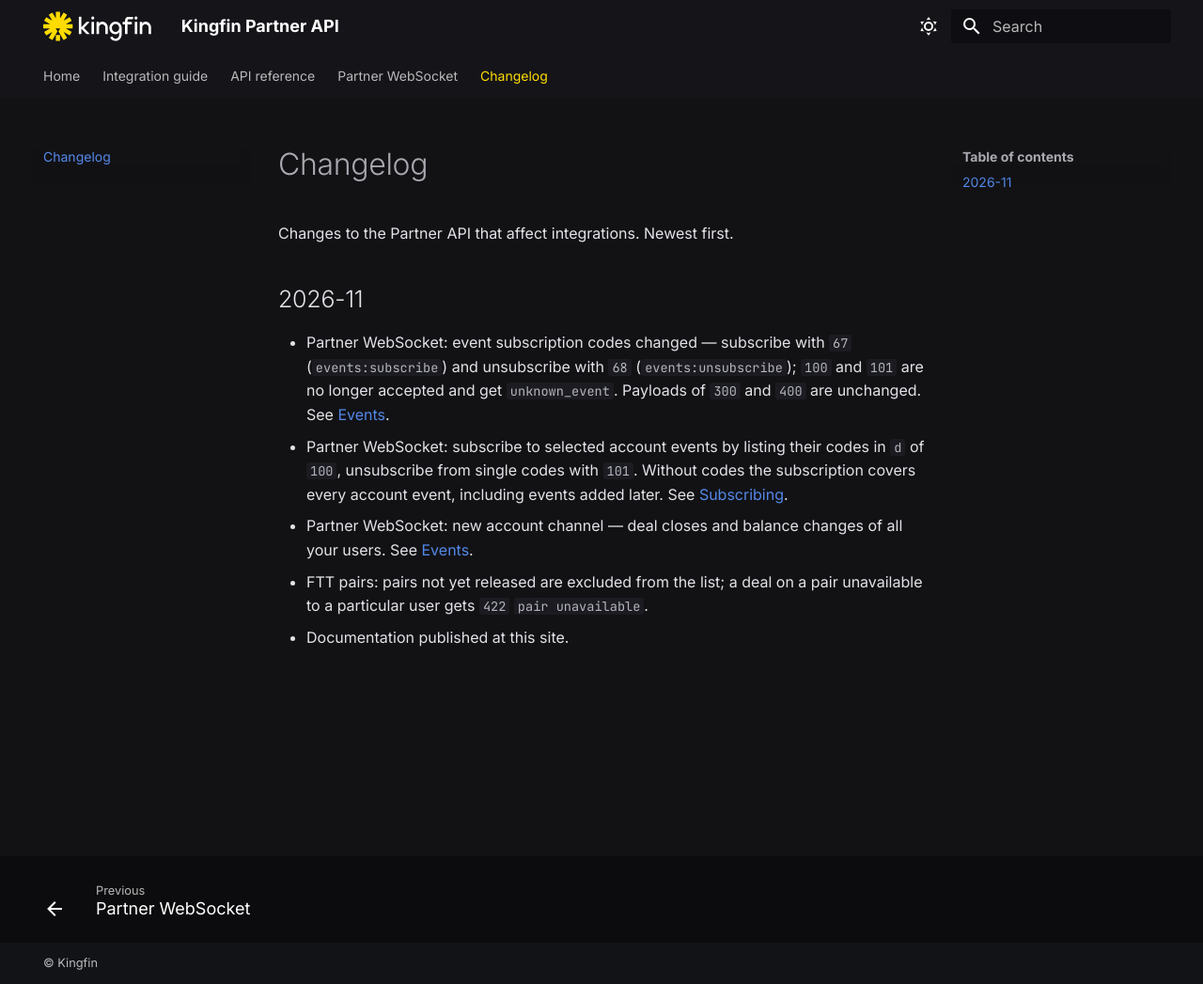
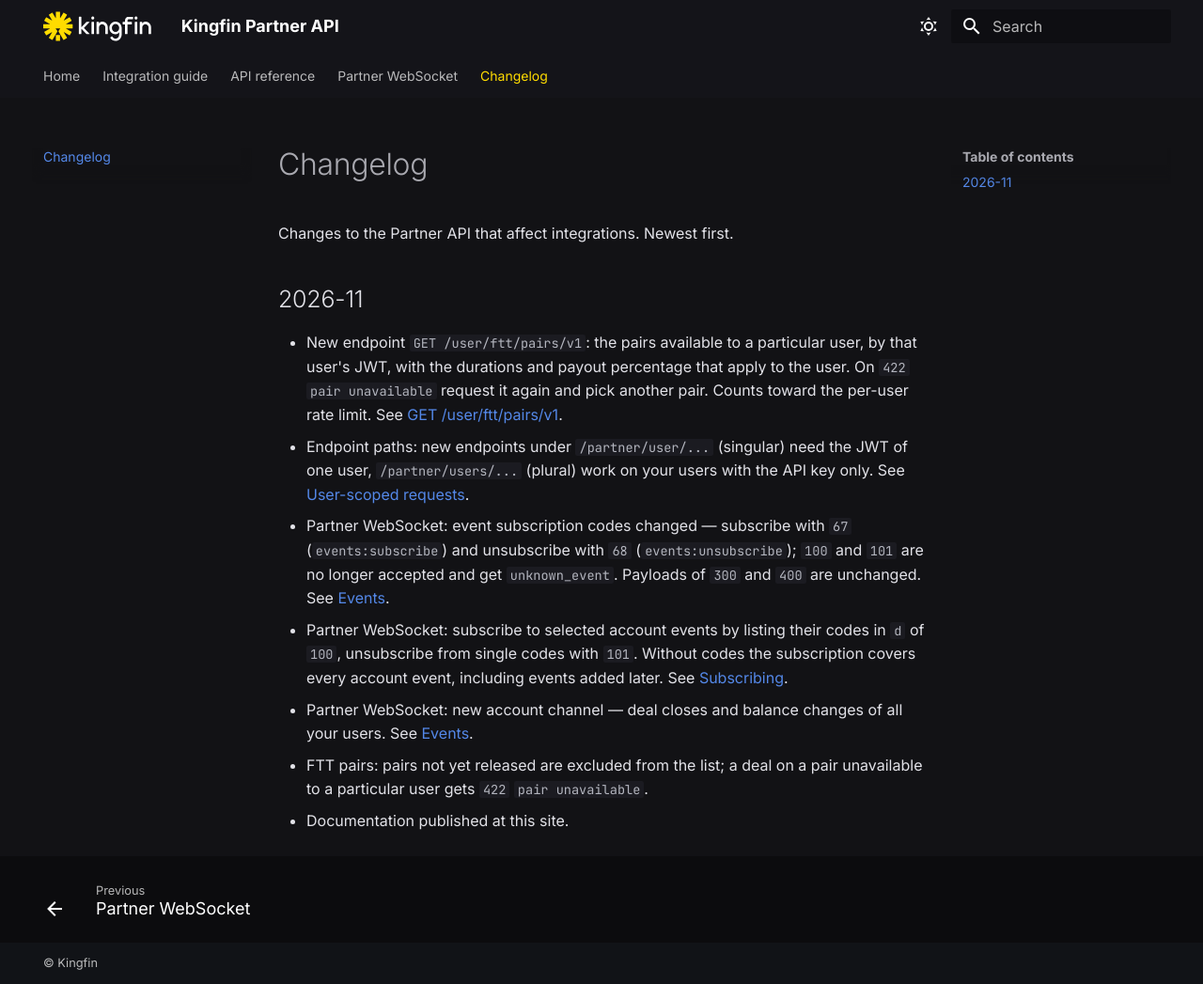
Before and after one commit to adm-kingfin/partner-api-docs, an MkDocs documentation site: the page built from docs/changelog.md, in a window 1280 px wide and 1047 px high. Shown: the whole window at 94% size. Built offline with MkDocs 1.6.1 and Material for MkDocs 9.7.7, drawn with Linux system fonts in a browser that asks for light colours.

Commit message:
Describe the user pairs endpoint and path convention in the changelog

```diff
--- a/docs/changelog.md
+++ b/docs/changelog.md
@@ -8,6 +8,8 @@ Changes to the Partner API that affect integrations. Newest first.
 
 ## 2026-11
 
+- New endpoint `GET /user/ftt/pairs/v1`: the pairs available to a particular user, by that user's JWT, with the durations and payout percentage that apply to the user. On `422` `pair unavailable` request it again and pick another pair. Counts toward the per-user rate limit. See [GET /user/ftt/pairs/v1](guide.md#get-userfttpairsv1).
+- Endpoint paths: new endpoints under `/partner/user/...` (singular) need the JWT of one user, `/partner/users/...` (plural) work on your users with the API key only. See [User-scoped requests](guide.md#user-scoped-requests).
 - Partner WebSocket: event subscription codes changed — subscribe with `67` (`events:subscribe`) and unsubscribe with `68` (`events:unsubscribe`); `100` and `101` are no longer accepted and get `unknown_event`. Payloads of `300` and `400` are unchanged. See [Events](quotes-socket.md#events).
 - Partner WebSocket: subscribe to selected account events by listing their codes in `d` of `100`, unsubscribe from single codes with `101`. Without codes the subscription covers every account event, including events added later. See [Subscribing](quotes-socket.md#subscribing).
 - Partner WebSocket: new account channel — deal closes and balance changes of all your users. See [Events](quotes-socket.md#events).
```
